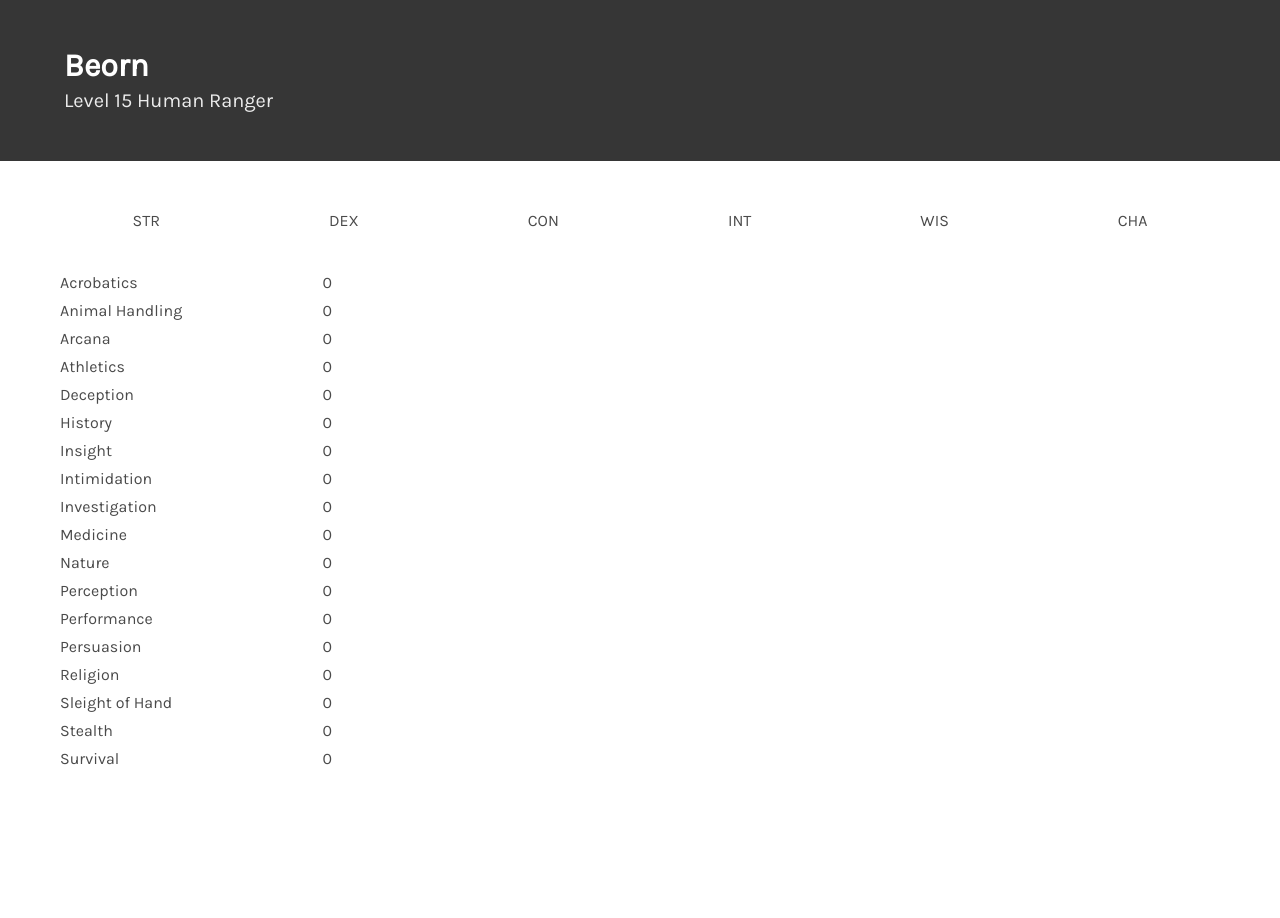
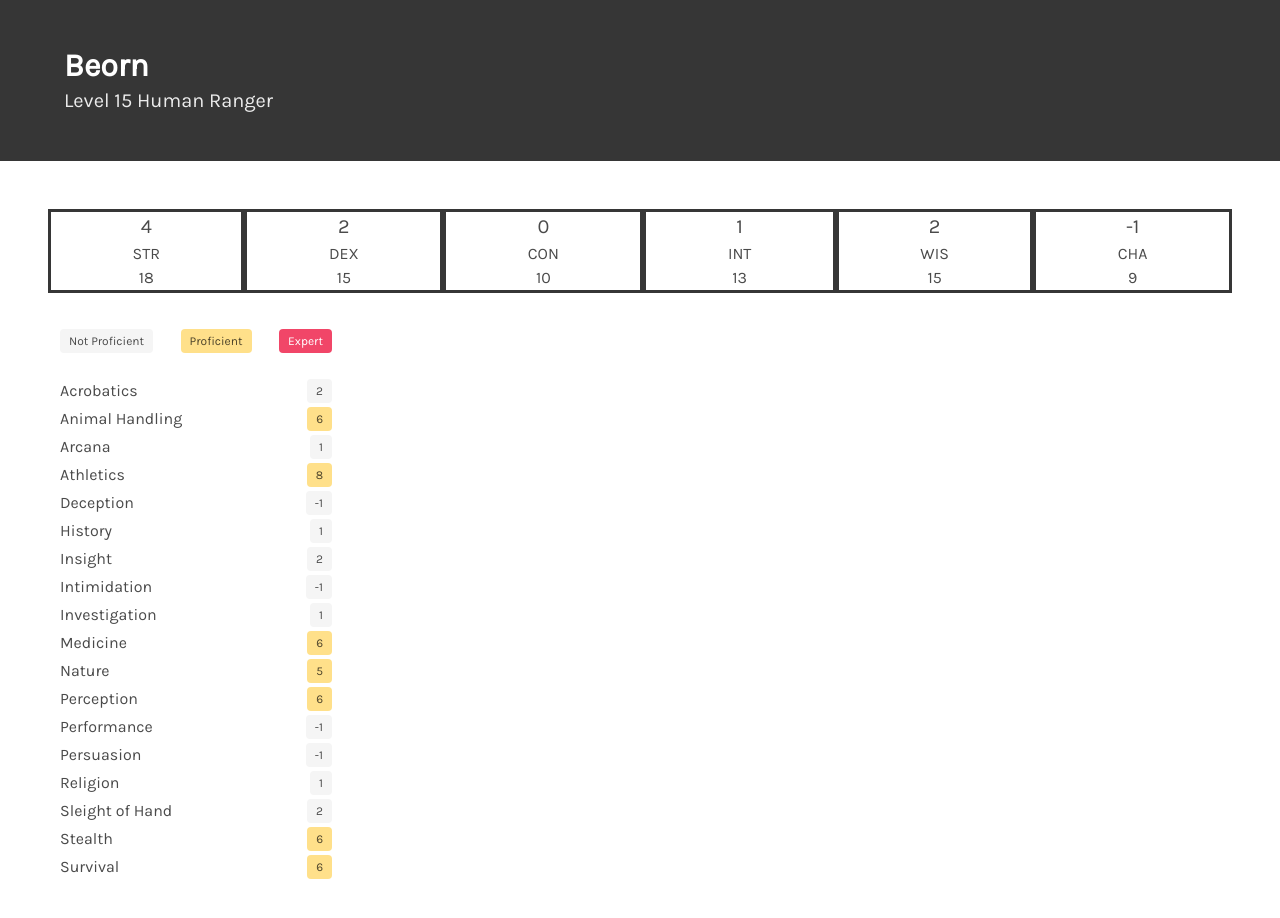
Before and after one commit to micaminoff/simple_charsheet, a React (Create React App) app in the folder frontend/: page / in a window 1280 px wide. Shown: the top 918 px of the page. Before the commit the page ends 833 px from the top, so only its background shows below. Built offline with nearby package versions, Linux system fonts and the light colour scheme; the HTML template or start-up script is replaced by a standard one.

Commit message:
Added styling and props to components

```diff
--- a/frontend/src/App.scss
+++ b/frontend/src/App.scss
@@ -7,4 +7,9 @@ $family-sans-serif: 'Karla', sans-serif;
     padding: 2px 0;
 }
 
+.ability_box {
+    flex-direction: column;
+    border: medium solid #363636;
+}
+
 @import "../node_modules/bulma/bulma.sass";
--- a/frontend/src/App.tsx
+++ b/frontend/src/App.tsx
@@ -1,20 +1,21 @@
 import React from 'react';
 import Header from './Components/Header';
-import AttributeRow from './Components/AttributeRow';
+import AbilityRow from './Components/AbilityRow';
 import Skills from './Components/Skills';
 import './App.scss';
 import data from './data.json'
+import { character } from './Types';
 
-const hero = data.characters[0];
+const hero: character = data.characters[0];
 
 const App = () => (
   <div className='App'>
-    <Header name={hero.name} level={hero.level} race={hero.race} dnd_class={hero.class}/>
+    <Header name={hero.name} level={hero.level} race={hero.race} dnd_class={hero.dnd_class}/>
     <section className='section character'>
-      <AttributeRow />
+      <AbilityRow abilities={hero.abilities}/>
       <div className='columns'>
         <div className='column'>
-          <Skills />
+          <Skills proficiencies={hero.proficiencies} proficiency_bonus={hero.proficiency_bonus} abilities={hero.abilities}/>
         </div>
       </div>
 
--- /dev/null
+++ b/frontend/src/Components/AbilityBox.tsx
@@ -0,0 +1,21 @@
+import React from 'react'
+import { modifier } from '../Functions'
+
+export interface Props {
+    ability_name: string;
+    ability_val?: number;
+}
+
+const AbilityBox = ({ ability_name, ability_val }: Props) => (
+    <div className='ability_box level-item has-text-centered'>
+        <div className='ability_mod is-size-5' title='modifier'>
+            {
+                ability_val ? modifier(ability_val) : 0
+            }
+        </div>
+        <div className='ability_name'>{ability_name}</div>
+        <div className='ability_val' title='value'>{ability_val}</div>
+    </div>
+);
+
+export default AbilityBox;
--- /dev/null
+++ b/frontend/src/Components/AbilityRow.tsx
@@ -0,0 +1,20 @@
+import React from 'react';
+import AbilityBox from './AbilityBox';
+import { abilities } from '../Types';
+
+interface Props {
+    abilities: abilities;
+}
+
+const AbilityRow = ({abilities}: Props) => (
+    <nav className='level atribute_row'>
+        <AbilityBox ability_name='STR' ability_val={abilities.str}/>
+        <AbilityBox ability_name='DEX' ability_val={abilities.dex}/>
+        <AbilityBox ability_name='CON' ability_val={abilities.con}/>
+        <AbilityBox ability_name='INT' ability_val={abilities.int}/>
+        <AbilityBox ability_name='WIS' ability_val={abilities.wis}/>
+        <AbilityBox ability_name='CHA' ability_val={abilities.cha}/>
+    </nav>
+);
+
+export default AbilityRow;
--- a/frontend/src/Components/AttributeBox.tsx
+++ /dev/null
@@ -1,13 +0,0 @@
-import React from 'react'
-
-export interface Props {
-    attr: string;
-}
-
-const AttributeBox = ({attr}: Props) => (
-    <div className='attribute_box level-item has-text-centered'>
-        {attr}
-    </div>
-);
-
-export default AttributeBox;
--- a/frontend/src/Components/AttributeRow.tsx
+++ /dev/null
@@ -1,15 +0,0 @@
-import React from 'react';
-import AttributeBox from './AttributeBox';
-
-const AttributeRow = () => (
-    <nav className='level'>
-        <AttributeBox attr='STR' />
-        <AttributeBox attr='DEX' />
-        <AttributeBox attr='CON' />
-        <AttributeBox attr='INT' />
-        <AttributeBox attr='WIS' />
-        <AttributeBox attr='CHA' />
-    </nav>
-);
-
-export default AttributeRow;
--- a/frontend/src/Components/Header.tsx
+++ b/frontend/src/Components/Header.tsx
@@ -2,10 +2,10 @@ import React from 'react';
 
 export interface Props {
     name: string;
-    level: number;
-    race: string;
+    level?: number;
+    race?: string;
     // silly protected words
-    dnd_class: string;
+    dnd_class?: string;
 }
 
 const Header = ({ name, level, race, dnd_class }: Props) => (
--- a/frontend/src/Components/SkillBox.tsx
+++ b/frontend/src/Components/SkillBox.tsx
@@ -1,16 +1,36 @@
 import React from 'react';
+import { modifier } from '../Functions'
 
 export interface Props {
     skill: string;
-    proficient?: boolean;
-    value?: number;
+    proficient?: number;
+    ability?: number;
+    bonus: number;
 }
 
-const SkillBox = ({ skill, proficient = false, value = 0 }: Props) => (
+const render_bonus = (ability: number, proficient: number, bonus: number) => {
+    let class_name: string = 'tag';
+    let title: string = 'Not Proficient'
+    if (proficient === 2) {
+        class_name += ' is-danger';
+        title = 'Expert'
+    } else if (proficient === 1) {
+        class_name += ' is-warning';
+        title = 'Proficient'
+    }
+    return (
+        <span className={class_name} title={title}>
+            {modifier(ability) + (proficient * bonus)}
+        </span>
+    )
+
+}
+
+const SkillBox = ({ skill, proficient = 0, ability = 0, bonus = 0 }: Props) => (
     <div className='skill_box'>
         <nav className='level'>
             <div className='level-left'>{skill}</div>
-            <div className='level-right'>{value}</div>
+            <div className='level-right'>{render_bonus(ability, proficient, bonus)}</div>
         </nav>
     </div>
 );
--- a/frontend/src/Components/Skills.tsx
+++ b/frontend/src/Components/Skills.tsx
@@ -1,26 +1,38 @@
 import React from 'react';
 import SkillBox from './SkillBox';
+import { abilities, proficiencies } from '../Types';
 
-const Skills = () => (
+interface Props {
+    proficiencies: proficiencies
+    abilities: abilities,
+    proficiency_bonus?: number
+};
+
+const Skills = ({ proficiencies, abilities, proficiency_bonus = 3 }: Props) => (
     <div className='column is-one-quarter'>
-        <SkillBox skill='Acrobatics' />
-        <SkillBox skill='Animal Handling' />
-        <SkillBox skill='Arcana' />
-        <SkillBox skill='Athletics' />
-        <SkillBox skill='Deception' />
-        <SkillBox skill='History' />
-        <SkillBox skill='Insight' />
-        <SkillBox skill='Intimidation' />
-        <SkillBox skill='Investigation' />
-        <SkillBox skill='Medicine' />
-        <SkillBox skill='Nature' />
-        <SkillBox skill='Perception' />
-        <SkillBox skill='Performance' />
-        <SkillBox skill='Persuasion' />
-        <SkillBox skill='Religion' />
-        <SkillBox skill='Sleight of Hand' />
-        <SkillBox skill='Stealth' />
-        <SkillBox skill='Survival' />
+        <nav className='level'>
+            <span className='tag'>Not Proficient</span>
+            <span className='tag is-warning'>Proficient</span>
+            <span className='tag is-danger'>Expert</span>
+        </nav>
+        <SkillBox skill='Acrobatics' proficient={proficiencies.acrobatics} ability={abilities.dex} bonus={proficiency_bonus} />
+        <SkillBox skill='Animal Handling' proficient={proficiencies.animal_handling} ability={abilities.wis} bonus={proficiency_bonus}/>
+        <SkillBox skill='Arcana' proficient={proficiencies.arcana} ability={abilities.int} bonus={proficiency_bonus}/>
+        <SkillBox skill='Athletics' proficient={proficiencies.athletics} ability={abilities.str} bonus={proficiency_bonus}/>
+        <SkillBox skill='Deception' proficient={proficiencies.deception} ability={abilities.cha} bonus={proficiency_bonus}/>
+        <SkillBox skill='History' proficient={proficiencies.history} ability={abilities.int} bonus={proficiency_bonus}/>
+        <SkillBox skill='Insight' proficient={proficiencies.insight} ability={abilities.wis} bonus={proficiency_bonus}/>
+        <SkillBox skill='Intimidation' proficient={proficiencies.intimidation} ability={abilities.cha} bonus={proficiency_bonus}/>
+        <SkillBox skill='Investigation' proficient={proficiencies.investigation} ability={abilities.int} bonus={proficiency_bonus}/>
+        <SkillBox skill='Medicine' proficient={proficiencies.medicine} ability={abilities.wis} bonus={proficiency_bonus}/>
+        <SkillBox skill='Nature' proficient={proficiencies.nature} ability={abilities.int} bonus={proficiency_bonus}/>
+        <SkillBox skill='Perception' proficient={proficiencies.perception} ability={abilities.wis} bonus={proficiency_bonus}/>
+        <SkillBox skill='Performance' proficient={proficiencies.acrobatics} ability={abilities.cha} bonus={proficiency_bonus}/>
+        <SkillBox skill='Persuasion' proficient={proficiencies.performance} ability={abilities.cha} bonus={proficiency_bonus}/>
+        <SkillBox skill='Religion' proficient={proficiencies.religion} ability={abilities.int} bonus={proficiency_bonus}/>
+        <SkillBox skill='Sleight of Hand' proficient={proficiencies.sleight_of_hand} ability={abilities.dex} bonus={proficiency_bonus}/>
+        <SkillBox skill='Stealth' proficient={proficiencies.stealth} ability={abilities.dex} bonus={proficiency_bonus}/>
+        <SkillBox skill='Survival' proficient={proficiencies.survival} ability={abilities.wis} bonus={proficiency_bonus}/>
     </div>
 );
 
--- /dev/null
+++ b/frontend/src/Functions.tsx
@@ -0,0 +1,3 @@
+export const modifier = (value: number) => (
+    Math.floor((value - 10) / 2)
+);
--- /dev/null
+++ b/frontend/src/Types.ts
@@ -0,0 +1,73 @@
+// 0 = not proficient, 1 = proficient, 2 = expertise
+// Death saves
+
+export interface hp {
+    max?: number;
+    current?: number;
+};
+
+export interface abilities {
+    str?: number;
+    dex?: number;
+    con?: number;
+    int?: number;
+    wis?: number;
+    cha?: number;
+};
+
+export interface proficiencies {
+    str?: number;
+    dex?: number;
+    con?: number;
+    int?: number;
+    wis?: number;
+    chas?: number;
+
+    acrobatics?: number;
+    animal_handling?: number;
+    arcana?: number;
+    athletics?: number;
+    deception?: number;
+    history?: number;
+    insight?: number;
+    intimidation?: number;
+    investigation?: number;
+    medicine?: number;
+    nature?: number;
+    perception?: number;
+    performance?: number;
+    persuasion?: number;
+    religion?: number;
+    sleight_of_hand?: number;
+    stealth?: number;
+    survival?: number;
+};
+
+export interface hit_dice {
+    count?: number;
+    dice?: string;
+};
+
+export interface death_saves {
+    successes?: number;
+    failures?: number;
+};
+
+export interface character {
+    name: string;
+    level?: number;
+    race?: string;
+    dnd_class?: string;
+    inspiration?: number;
+    background?: string;
+    alignment?: string;
+    xp?: number;
+    proficiency_bonus?: number;
+    ac?: number;
+    speed?: number;
+    hp: hp;
+    abilities: abilities;
+    proficiencies: proficiencies;
+    hit_dice: hit_dice;
+    death_saves: death_saves;
+}
--- a/frontend/src/data.json
+++ b/frontend/src/data.json
@@ -3,7 +3,7 @@
         "name": "Beorn",
         "level": 15,
         "race": "Human",
-        "class": "Ranger",
+        "dnd_class": "Ranger",
         "inspiration": 1,
         "background": "Wanderer",
         "alignment": "Lawful Neutral",
@@ -11,7 +11,7 @@
         "proficiency_bonus": 4,
         "ac": 19,
         "speed": 45,
-        "hit_points": {
+        "hp": {
             "max": 60,
             "current": 60
         },
```
Also changed, not shown: 1 other file (tests, documents, lock files or other folders).
